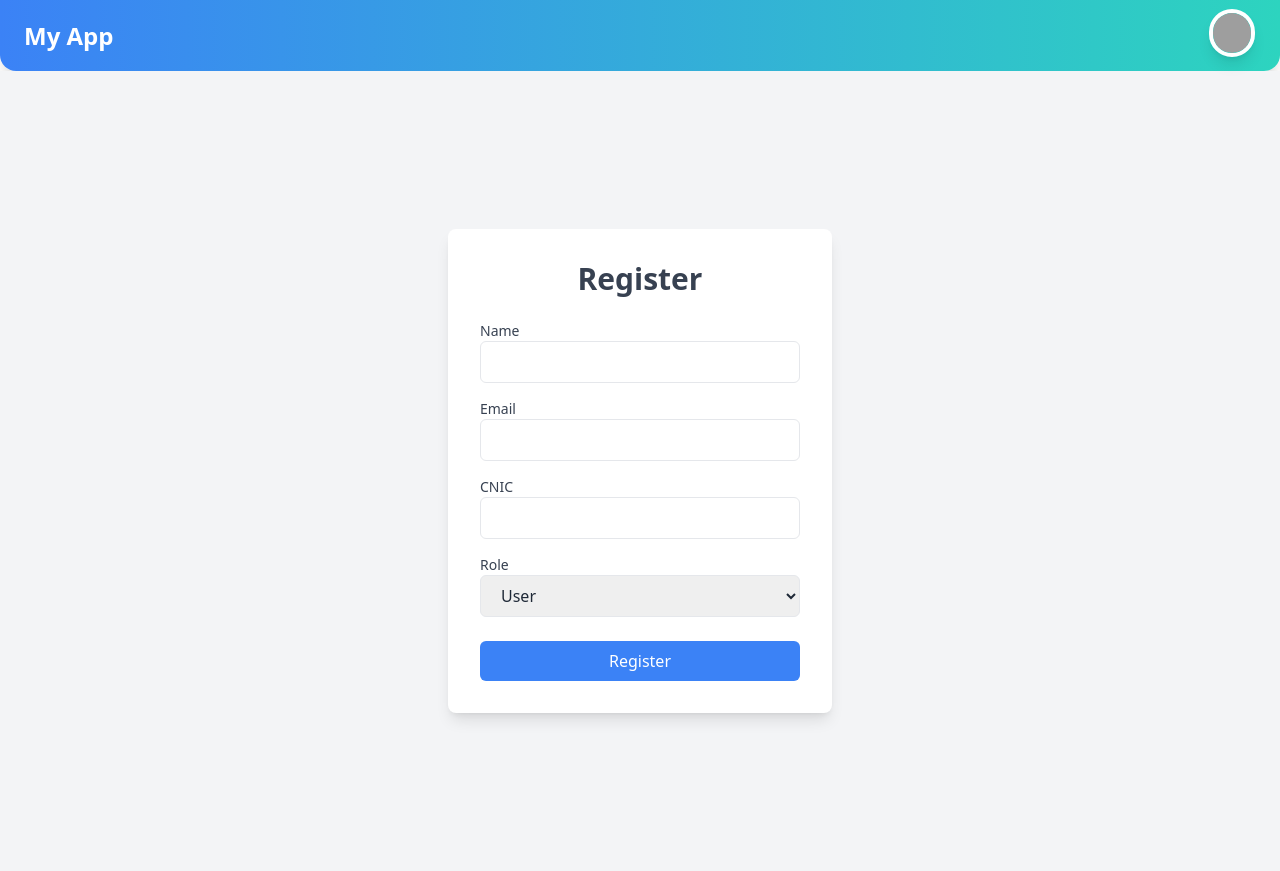
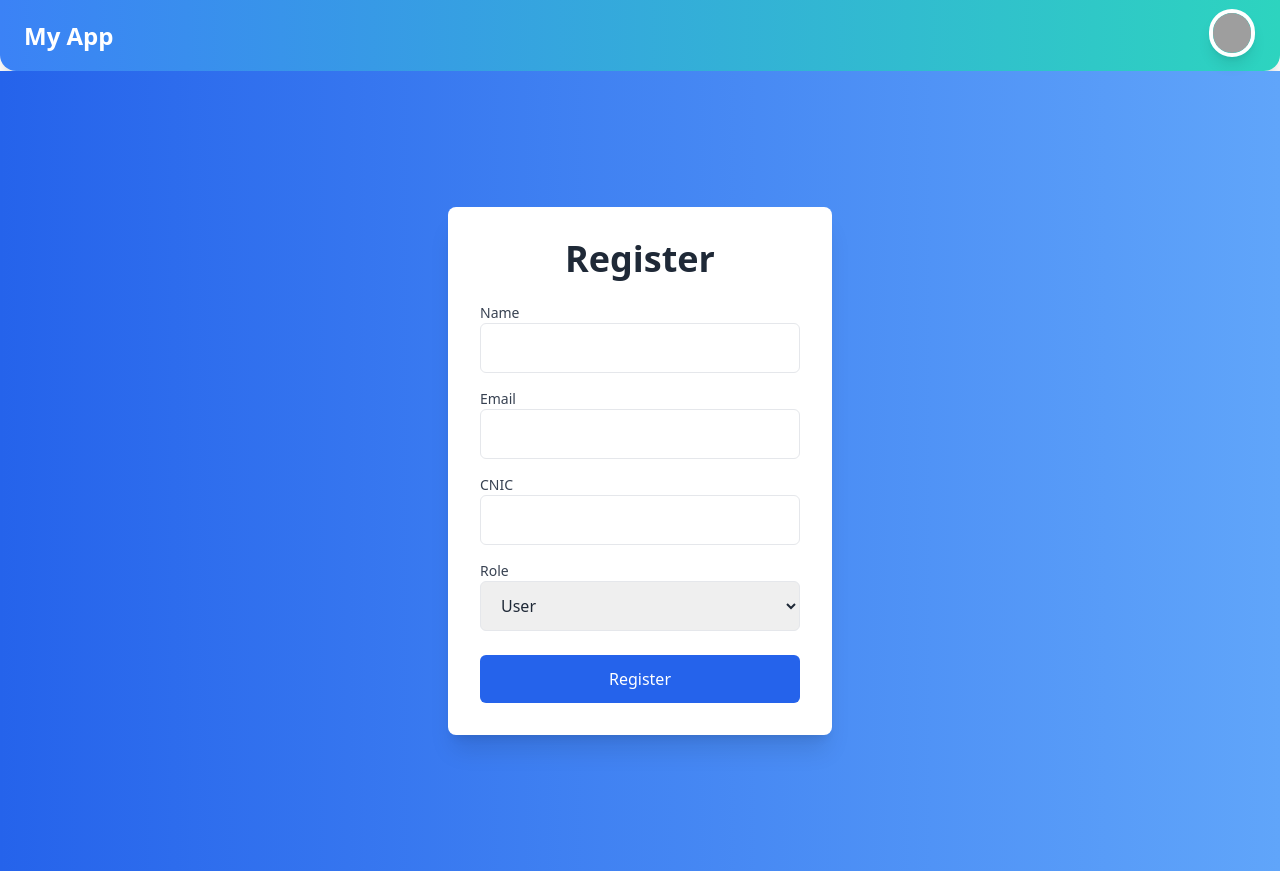
Before and after one commit to Asharkhan468/Final-Hackthon-Frontend, a React (Vite) app: page /Register in a window 1280 px wide. Built offline with nearby package versions, Linux system fonts and the light colour scheme; grey boxes are pictures that could not be loaded.

Commit message:
SOME CHANGES

```diff
--- a/src/pages/Register.jsx
+++ b/src/pages/Register.jsx
@@ -129,8 +129,6 @@
 
 
 
-
-
 import React, { useState } from 'react';
 import axios from 'axios';
 
@@ -160,7 +158,7 @@ const RegisterForm = () => {
     setSuccess('');
 
     try {
-      const response = await axios.post('https://final-hackthon-backend-teal.vercel.app/api/auth/register', formData);
+      const response = await axios.post('/api/register', formData);
       setSuccess(response.data.message);
       setFormData({ name: '', email: '', cnic: '', role: 'user' });
     } catch (err) {
@@ -171,9 +169,9 @@ const RegisterForm = () => {
   };
 
   return (
-    <div className="flex justify-center items-center min-h-screen bg-gray-100">
-      <div className="bg-white p-8 rounded-lg shadow-lg w-full sm:w-96">
-        <h2 className="text-3xl font-semibold text-center text-gray-700 mb-6">Register</h2>
+    <div className="flex justify-center items-center min-h-screen bg-gradient-to-r from-blue-600 to-blue-400">
+      <div className="bg-white p-8 rounded-lg shadow-xl w-full sm:w-96 transform transition-all duration-300 hover:scale-105">
+        <h2 className="text-4xl font-semibold text-center text-gray-800 mb-6">Register</h2>
 
         {error && <div className="text-red-500 text-center mb-4">{error}</div>}
         {success && <div className="text-green-500 text-center mb-4">{success}</div>}
@@ -188,7 +186,7 @@ const RegisterForm = () => {
               value={formData.name}
               onChange={handleChange}
               required
-              className="w-full px-4 py-2 border rounded-md focus:outline-none focus:ring-2 focus:ring-blue-500"
+              className="w-full px-4 py-3 border rounded-md focus:outline-none focus:ring-2 focus:ring-blue-500 transition duration-300 ease-in-out transform"
             />
           </div>
 
@@ -201,7 +199,7 @@ const RegisterForm = () => {
               value={formData.email}
               onChange={handleChange}
               required
-              className="w-full px-4 py-2 border rounded-md focus:outline-none focus:ring-2 focus:ring-blue-500"
+              className="w-full px-4 py-3 border rounded-md focus:outline-none focus:ring-2 focus:ring-blue-500 transition duration-300 ease-in-out transform"
             />
           </div>
 
@@ -214,7 +212,7 @@ const RegisterForm = () => {
               value={formData.cnic}
               onChange={handleChange}
               required
-              className="w-full px-4 py-2 border rounded-md focus:outline-none focus:ring-2 focus:ring-blue-500"
+              className="w-full px-4 py-3 border rounded-md focus:outline-none focus:ring-2 focus:ring-blue-500 transition duration-300 ease-in-out transform"
             />
           </div>
 
@@ -225,7 +223,7 @@ const RegisterForm = () => {
               name="role"
               value={formData.role}
               onChange={handleChange}
-              className="w-full px-4 py-2 border rounded-md focus:outline-none focus:ring-2 focus:ring-blue-500"
+              className="w-full px-4 py-3 border rounded-md focus:outline-none focus:ring-2 focus:ring-blue-500 transition duration-300 ease-in-out transform"
             >
               <option value="user">User</option>
               <option value="admin">Admin</option>
@@ -235,7 +233,7 @@ const RegisterForm = () => {
           <button
             type="submit"
             disabled={loading}
-            className={`w-full px-4 py-2 text-white bg-blue-500 rounded-md focus:outline-none focus:ring-2 focus:ring-blue-500 ${loading && 'opacity-50'}`}
+            className={`w-full px-4 py-3 text-white bg-blue-600 rounded-md focus:outline-none focus:ring-2 focus:ring-blue-500 transition duration-300 ease-in-out transform ${loading && 'opacity-50'}`}
           >
             {loading ? 'Registering...' : 'Register'}
           </button>
```
